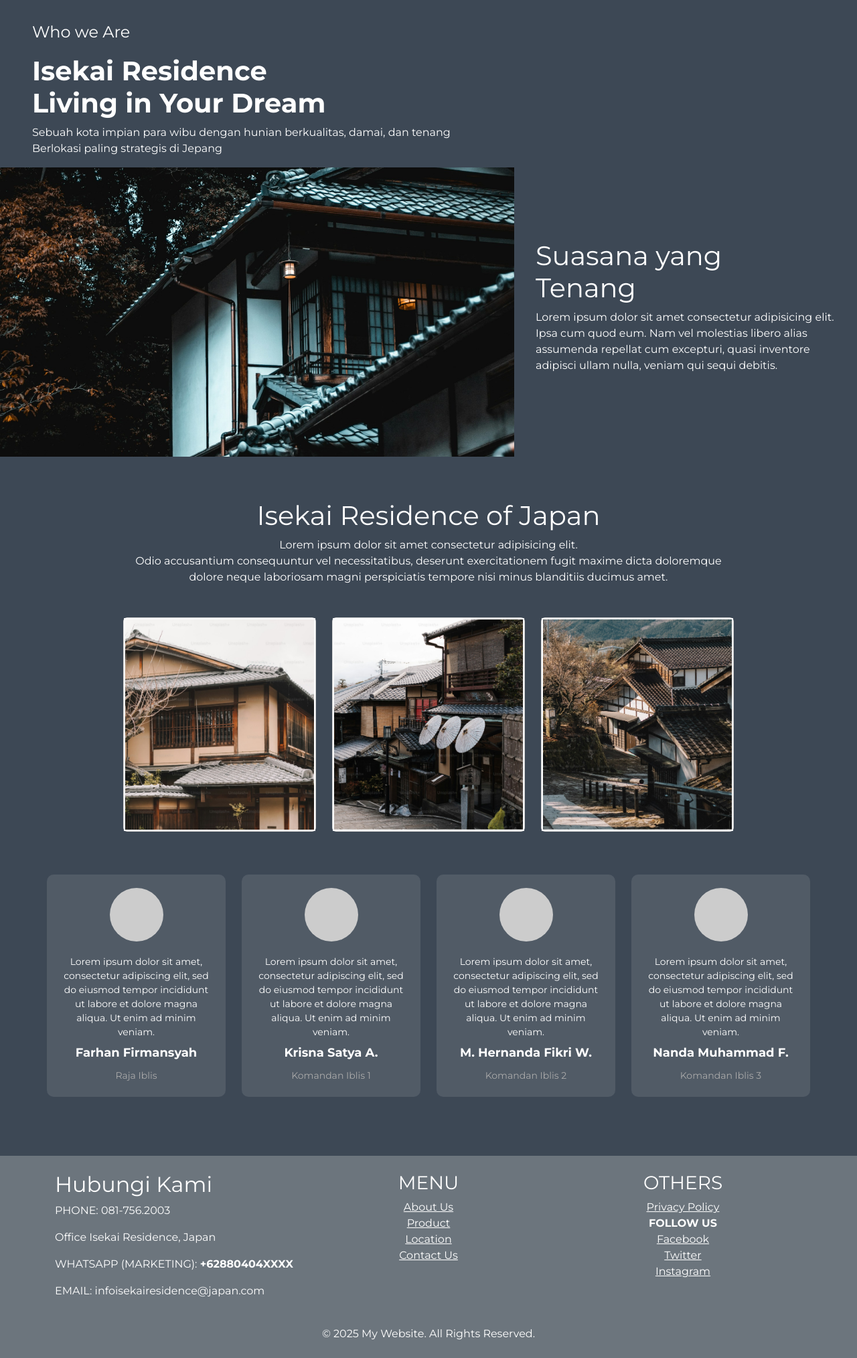
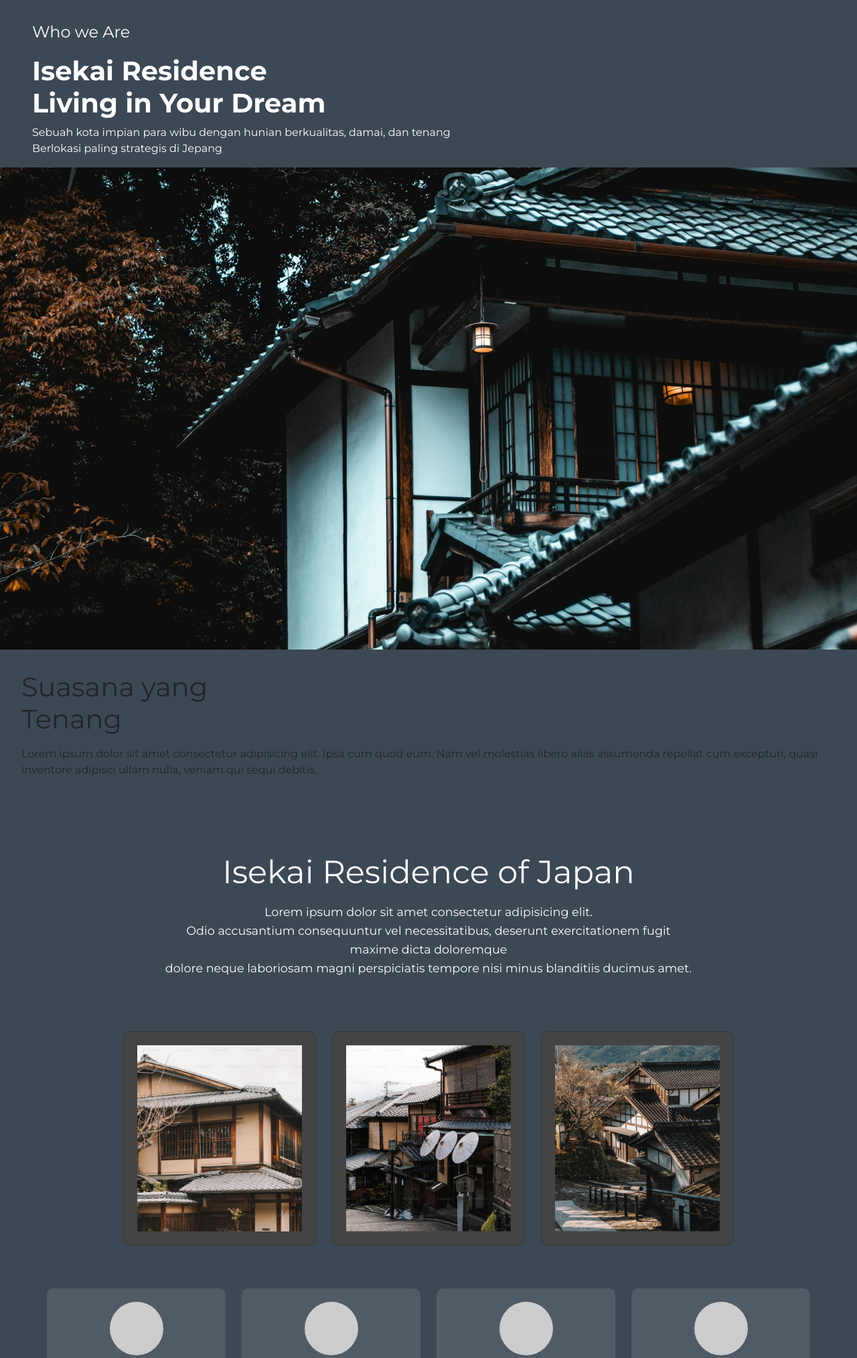
Before and after one commit to SannRainy/ProjectUAS, a PHP site: page /home.php in a window 1280 px wide. Shown: the part 850-2878 px from the top of the page at 67% size. Run offline with PHP 8.4, Linux system fonts and the light colour scheme; the visitor is signed in with stand-in values (Sample User, id 1).

Commit message:
please check

```diff
--- a/asset/style/home.css
+++ b/asset/style/home.css
@@ -1,97 +1,200 @@
-/* Struktur utama untuk gambar dan teks */
-.side-image-text {
+/* Side Image and Text */
+.d-flex {
     display: flex;
-    flex-wrap: wrap; /* Agar elemen otomatis berbaris ke bawah saat ruang tidak cukup */
-    height: auto;
+    flex-wrap: wrap;
 }
 
-/* Gambar */
 .side-bg {
     position: relative;
-    width: 60%; /* Lebar gambar default */
-    height: auto;
     overflow: hidden;
     transition: transform 0.5s ease-in-out;
 }
 
-.side-bg img {
-    width: 100%; /* Gambar memenuhi lebar */
+.side-img img {
+    width: 100%;
     height: 100%;
-    object-fit: cover; /* Jangan hilangkan bagian gambar */
+    object-fit: cover;
+    position: absolute;
+    top: 50%;
+    left: 50%;
+    transform: translate(-50%, -50%);
+    transition: transform 0.5s ease-in-out;
 }
 
-/* Teks */
 .right-text {
-    width: 40%; /* Lebar teks default */
     padding: 2rem;
     display: flex;
     flex-direction: column;
     justify-content: center;
-    color: white;
+    position: relative;
+    z-index: 1;
 }
 
-/* Media Queries untuk Layar Kecil */
-@media (max-width: 768px) {
-    .side-image-text {
-        flex-direction: column; /* Ubah arah flex menjadi kolom */
-    }
+.right-text h1 {
+    font-size: 2.5rem;
+    margin-bottom: 1rem;
+}
 
-    .side-bg {
-        width: 100%; /* Gambar memenuhi lebar penuh */
-        height: auto; /* Tinggi otomatis */
-    }
+.right-text p {
+    font-size: 1rem;
+    line-height: 1.5;
+}
 
-    .side-bg img {
-        width: 100%; /* Pastikan gambar melebar penuh */
-        height: auto; /* Sesuaikan tinggi secara proporsional */
-    }
+/* Hover Effect on Image */
+.side-bg:hover .side-img img {
+    transform: translate(-50%, -50%) scale(1.1); /* Zoom in effect */
+}
 
-    .right-text {
-        width: 100%; /* Teks memenuhi lebar penuh */
-        padding: 1.5rem; /* Sesuaikan padding */
-        text-align: center; /* Rata tengah teks */
+.d-flex:hover .side-bg {
+    transform: scale(1.05); /* Slightly scale up the background on hover */
+}
+
+/* Title and Cards Section */
+.title-text {
+    text-align: center;
+    margin-bottom: 3rem;
+}
+
+.title-text h1 {
+    font-size: 3rem;
+    margin-bottom: 1rem;
+}
+
+.title-text p {
+    font-size: 1.1rem;
+    line-height: 1.6;
+    max-width: 800px;
+    margin: 0 auto;
+}
+
+/* Cards Container */
+.card-contain {
+    display: flex;
+    flex-wrap: wrap;
+    justify-content: space-between;
+    gap: 2rem;
+}
+
+.card {
+    width: 18rem;
+    height: 20rem;
+    overflow: hidden;
+    position: relative;
+    margin-top: 2rem;
+    transition: transform 0.3s ease, box-shadow 0.3s ease;
+}
+
+.card img {
+    width: 100%;
+    height: 100%;
+    object-fit: cover;
+}
+
+.card:hover {
+    transform: scale(1.05); /* Hover zoom effect */
+    box-shadow: 0 4px 10px rgba(0, 0, 0, 0.5);
+}
+.card-item:hover {
+    transform: scale(1.05); /* Hover zoom effect */
+
+}
+
+
+/* Profile Cards */
+.card-contain > div {
+    width: 300px;
+    border-radius: 10px;
+    padding: 20px;
+    text-align: center;
+    background-color: #444;
+    transition: transform 0.3s ease;
+}
+
+.card-contain > div:hover {
+    transform: translateY(-10px); /* Hover animation */
+    box-shadow: 0 6px 15px rgba(0, 0, 0, 0.3);
+}
+
+.card-contain > div h4 {
+    font-size: 18px;
+    margin: 10px 0;
+    font-weight: bold;
+}
+
+.card-contain > div p {
+    font-size: 14px;
+    margin: 10px 0;
+}
+
+.card-contain > div span {
+    font-size: 14px;
+    color: #aaa;
+}
+
+/* Media Queries for Responsiveness */
+@media (max-width: 1200px) {
+    .side-bg, .right-text {
+        width: 50%;
     }
 }
 
-.card-item{
-    transition: transform 0.4s ease-in-out;
-}
-.card-item:hover{
-    transform: scale(1.05);
+@media (max-width: 768px) {
+    .side-bg, .right-text {
+        width: 100%;
+    }
+
+    .title-text h1 {
+        font-size: 2.5rem;
+    }
+
+    .title-text p {
+        font-size: 1rem;
+    }
+
+    .card-contain {
+        flex-direction: column;
+        align-items: center;
+    }
+
+    .card {
+        width: 80%;
+        margin-bottom: 1rem;
+    }
+
+    .card-contain > div {
+        width: 90%;
+        margin-bottom: 2rem;
+    }
 }
 
-.card-0{
-    transition: transform 0.4s ease-in-out;
-}
-.card-1{
-    transition: transform 0.4s ease-in-out;
-}
-.card-2{
-    transition: transform 0.4s ease-in-out;
+/* Scroll Animation for Side Text and Image */
+@keyframes fadeInUp {
+    0% {
+        opacity: 0;
+        transform: translateY(100px);
+    }
+    100% {
+        opacity: 1;
+        transform: translateY(0);
+    }
 }
 
-.card-0:hover{
-    transform: scale(1.05);
-    -webkit-transform: scale(1.05);
-    -moz-transform: scale(1.05);
-    -ms-transform: scale(1.05);
-    -o-transform: scale(1.05);
-}
-.card-1:hover{
-    transform: scale(1.05);
-}
-.card-2:hover{
-    transform: scale(1.05);
+/* Menambahkan class yang akan mengaktifkan animasi */
+.fade-in-up {
+    animation: fadeInUp 2s ease-in-out;
+    -webkit-animation: fadeInUp 2s ease-in-out;
 }
 
-.card-0 .card-img-top {
-    border: 2px solid rgb(255, 255, 255);
+.d-flex {
+    animation: fadeInUp 2s ease-in-out;
+    -webkit-animation: fadeInUp 2s ease-in-out;
 }
 
-.card-1 .card-img-top {
-    border: 2px solid rgb(255, 255, 255);
+.card {
+    animation: fadeInUp 2s ease-in-out;
+    -webkit-animation: fadeInUp 2s ease-in-out;
 }
-
-.card-2 .card-img-top {
-    border: 2px solid rgb(255, 255, 255);
+.card-item {
+    animation: fadeInUp 2s ease-in-out;
+    -webkit-animation: fadeInUp 2s ease-in-out;
 }
```
